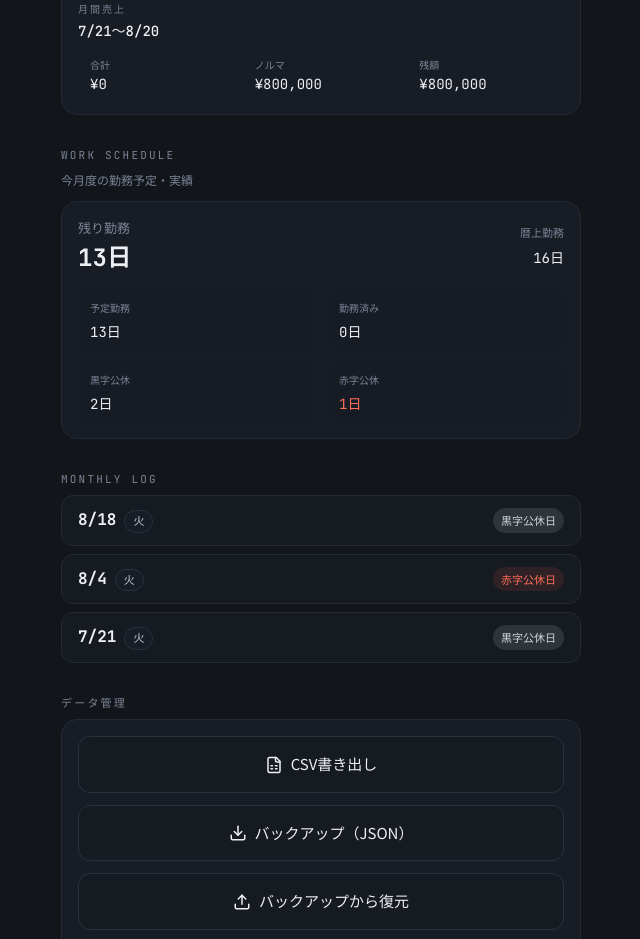
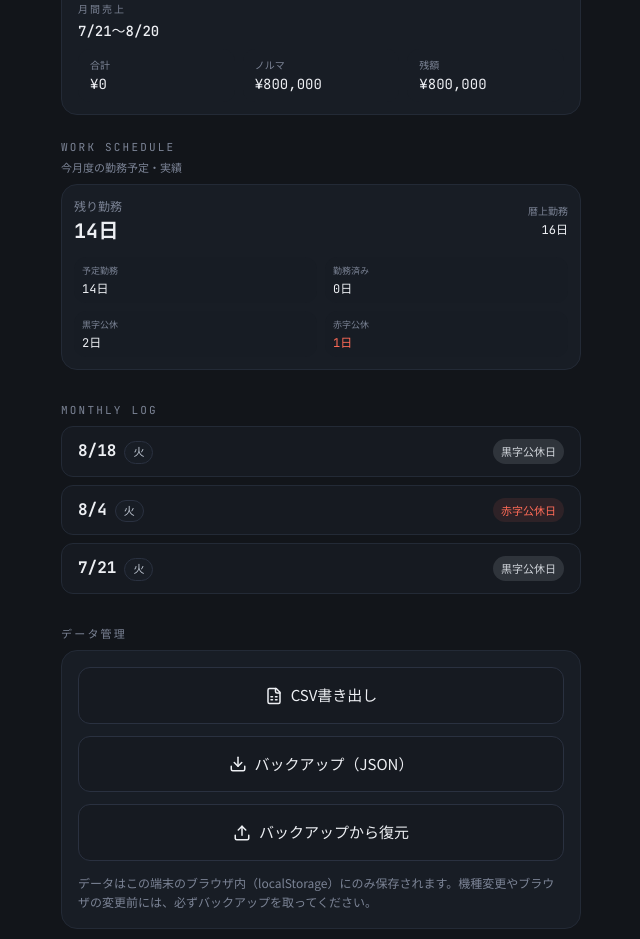
Before and after one commit to masatomm80/work-log-react, a React (Vite) app: page / in a window 1280 px wide. Shown: the part 940-1879 px from the top of the page, without its empty margins (319-959 px from the left). Built offline with nearby package versions, Linux system fonts and the light colour scheme.

Commit message:
Update WorkLog.jsx

```diff
--- a/src/WorkLog.jsx
+++ b/src/WorkLog.jsx
@@ -347,27 +347,10 @@ function calculateWorkSchedule(periodRange, entries) {
     cursor = addDays(cursor, 1);
   }
 
-  // Calculate plannedWorkDays: calendarWorkDays - black - red(休む予定のみ)
-  let redToExclude = 0;
-  // For each red holiday in period, check if dutyTags include "赤字（出勤）"
-  cursor = periodRange.start;
-  while (cursor <= periodRange.end) {
-    const h = byDate[cursor];
-    if (h && h.type === "red") {
-      // skip moved-from
-      if (h.isScheduled && h.isMovedFrom) {
-        // do nothing
-      } else {
-        const entry = entries.find((e) => e.date === cursor) || {};
-        const dutyTags = Array.isArray(entry.dutyTags) ? entry.dutyTags : [];
-        const hasWorkTag = dutyTags.includes("赤字（出勤）");
-        if (!hasWorkTag) redToExclude += 1;
-      }
-    }
-    cursor = addDays(cursor, 1);
-  }
-
-  const plannedWorkDays = Math.max(0, calendarWorkDays - blackHolidayDays - redToExclude);
+  // Calculate plannedWorkDays: calendarWorkDays - blackHolidayDays
+  // Note: red holidays are initially considered workdays (included in plannedWorkDays).
+  // In future we may subtract specific red holidays when users mark them as休む (not implemented now).
+  const plannedWorkDays = Math.max(0, calendarWorkDays - blackHolidayDays);
 
   // completedWorkDays: count entries in period that satisfy isWorkedEntry
   const completedWorkDays = entries.reduce((acc, e) => {
@@ -1542,37 +1525,37 @@ export default function WorkLog() {
         </div>
 
         {/* WORK SCHEDULE */}
-        <div className="mx-5 mt-8">
-          <div className="text-[11px] tracking-[0.2em] text-[#7C8496] font-meter mb-2">WORK SCHEDULE</div>
-          <div className="text-[12px] text-[#7C8496] mb-3">今月度の勤務予定・実績</div>
-          <div className="rounded-2xl bg-[#181D25] border border-[#232A36] px-4 py-4">
+        <div className="mx-5 mt-6">
+          <div className="text-[11px] tracking-[0.2em] text-[#7C8496] font-meter mb-1">WORK SCHEDULE</div>
+          <div className="text-[11px] text-[#7C8496] mb-2">今月度の勤務予定・実績</div>
+          <div className="rounded-2xl bg-[#181D25] border border-[#232A36] px-3 py-3">
             <div className="flex items-center justify-between">
               <div>
-                <div className="text-[13px] text-[#7C8496]">残り勤務</div>
-                <div className="font-meter text-2xl font-bold text-[#EDEFF3] mt-1">{workSchedule.remainingWorkDays}日</div>
-              </div>
-              <div className="grid grid-cols-1 gap-2 text-right">
-                <div className="text-[11px] text-[#7C8496]">暦上勤務</div>
-                <div className="font-meter text-sm text-[#EDEFF3]">{workSchedule.calendarWorkDays}日</div>
+                <div className="text-[12px] text-[#7C8496]">残り勤務</div>
+                <div className="font-meter text-xl font-bold text-[#EDEFF3] mt-0.5">{workSchedule.remainingWorkDays}日</div>
+              </div>
+              <div className="grid grid-cols-1 gap-1 text-right">
+                <div className="text-[10px] text-[#7C8496]">暦上勤務</div>
+                <div className="font-meter text-xs text-[#EDEFF3]">{workSchedule.calendarWorkDays}日</div>
               </div>
             </div>
 
-            <div className="mt-4 grid grid-cols-2 gap-3 text-sm">
-              <div className="rounded-xl bg-[#171C24] px-3 py-2">
-                <div className="text-[10px] text-[#7C8496]">予定勤務</div>
-                <div className="font-meter text-sm text-[#EDEFF3] mt-1">{workSchedule.plannedWorkDays}日</div>
-              </div>
-              <div className="rounded-xl bg-[#171C24] px-3 py-2">
-                <div className="text-[10px] text-[#7C8496]">勤務済み</div>
-                <div className="font-meter text-sm text-[#EDEFF3] mt-1">{workSchedule.completedWorkDays}日</div>
-              </div>
-              <div className="rounded-xl bg-[#171C24] px-3 py-2">
-                <div className="text-[10px] text-[#7C8496]">黒字公休</div>
-                <div className="font-meter text-sm text-[#EDEFF3] mt-1 text-[#9CA3AF]">{workSchedule.blackHolidayDays}日</div>
-              </div>
-              <div className="rounded-xl bg-[#171C24] px-3 py-2">
-                <div className="text-[10px] text-[#7C8496]">赤字公休</div>
-                <div className="font-meter text-sm text-[#EDEFF3] mt-1 text-[#FF6B57]">{workSchedule.redHolidayDays}日</div>
+            <div className="mt-3 grid grid-cols-2 gap-2 text-xs">
+              <div className="rounded-xl bg-[#171C24] px-2 py-1.5">
+                <div className="text-[9px] text-[#7C8496]">予定勤務</div>
+                <div className="font-meter text-xs text-[#EDEFF3] mt-0.5">{workSchedule.plannedWorkDays}日</div>
+              </div>
+              <div className="rounded-xl bg-[#171C24] px-2 py-1.5">
+                <div className="text-[9px] text-[#7C8496]">勤務済み</div>
+                <div className="font-meter text-xs text-[#EDEFF3] mt-0.5">{workSchedule.completedWorkDays}日</div>
+              </div>
+              <div className="rounded-xl bg-[#171C24] px-2 py-1.5">
+                <div className="text-[9px] text-[#7C8496]">黒字公休</div>
+                <div className="font-meter text-xs text-[#EDEFF3] mt-0.5 text-[#9CA3AF]">{workSchedule.blackHolidayDays}日</div>
+              </div>
+              <div className="rounded-xl bg-[#171C24] px-2 py-1.5">
+                <div className="text-[9px] text-[#7C8496]">赤字公休</div>
+                <div className="font-meter text-xs text-[#EDEFF3] mt-0.5 text-[#FF6B57]">{workSchedule.redHolidayDays}日</div>
               </div>
             </div>
           </div>
```
